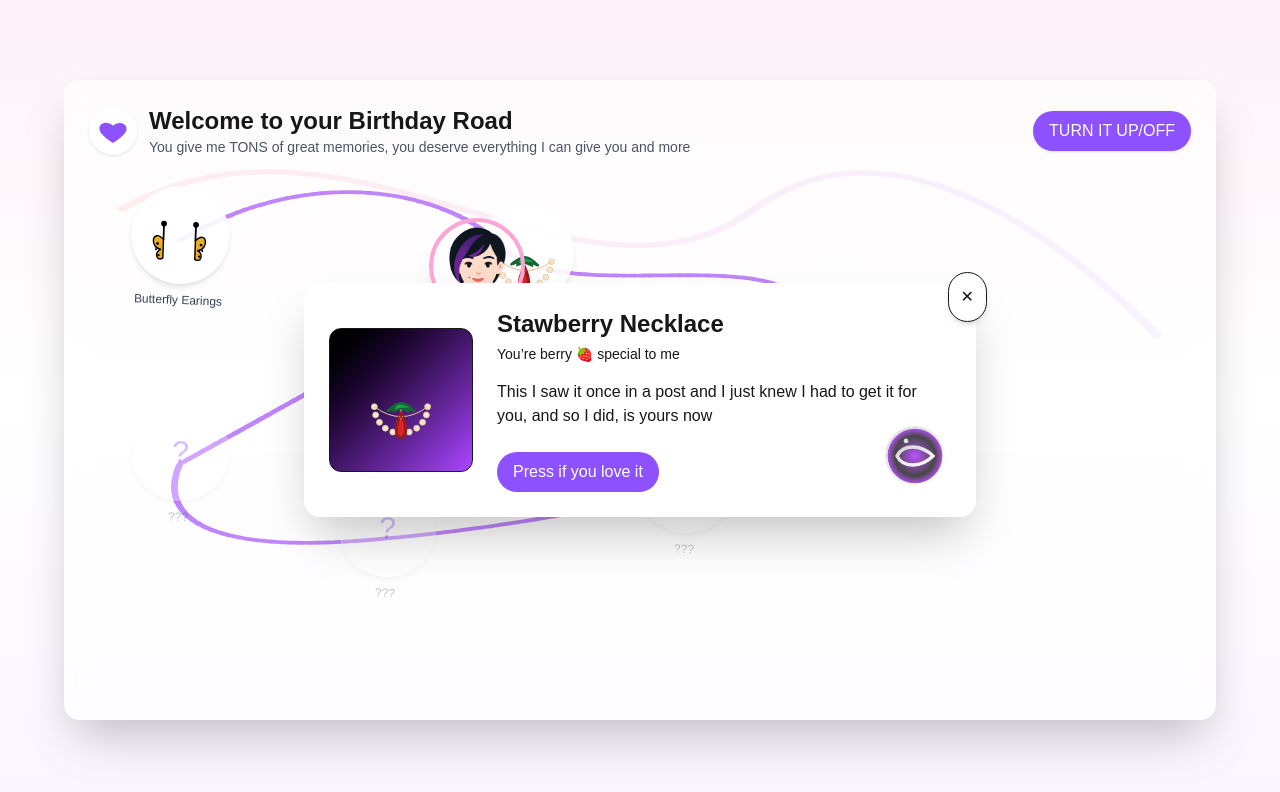
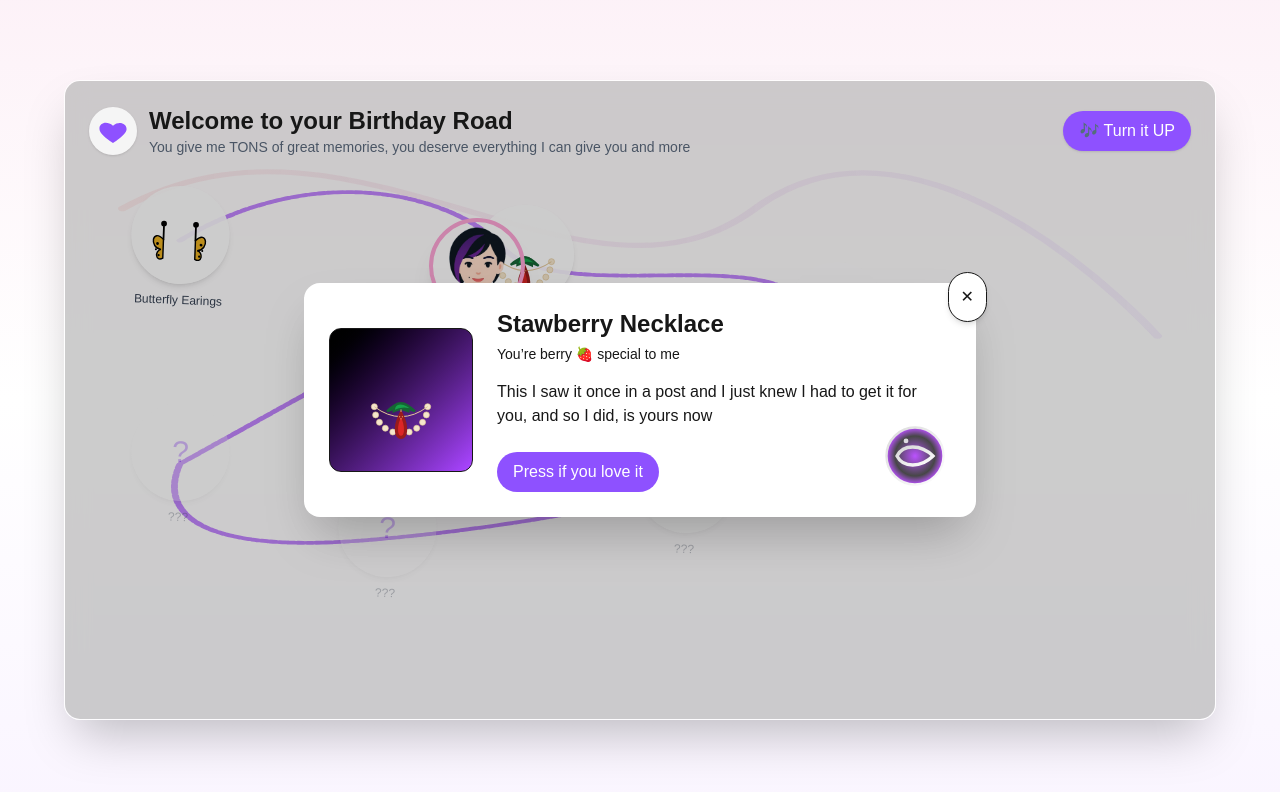
Before and after one commit to dacvazquez/gabys-map, a Next.js app: page / in a window 1280 px wide. Both pictures are taken after a click on the button "Start the journey". Shown: the top 792 px of the page. Built offline with nearby package versions, Linux system fonts and the light colour scheme.

Commit message:
Adding the love song to the mix

```diff
--- a/src/app/components/BirthdayMap.tsx
+++ b/src/app/components/BirthdayMap.tsx
@@ -304,8 +304,11 @@ export default function BirthdayMap() {
   const [revealed, setRevealed] = useState<string[]>([]);
   const [gabyPos, setGabyPos] = useState({ x: gifts[0].x, y: gifts[0].y });
   const [isAutoMoving, setIsAutoMoving] = useState(false);
+  const [isPlaying, setIsPlaying] = useState(false);
+  const audioRef = React.useRef<HTMLAudioElement | null>(null);
 
   useEffect(() => {
+    document.title = "Happy Birthday Pretty Pussy <3"
     if (currentStep < gifts.length) {
       const next = gifts[currentStep];
       setGabyPos({ x: next.x, y: next.y });
@@ -335,7 +338,19 @@ export default function BirthdayMap() {
       {/* Container */}
       <div className="relative w-full max-w-6xl h-[80vh] bg-white/60 backdrop-blur-md rounded-2xl shadow-2xl overflow-hidden border border-white/40">
         {/* Top header */}
-        <header className="absolute top-6 left-6 right-6 flex items-center justify-between">
+        <header className="absolute top-6 left-6 right-6 flex items-center justify-between z-[100]">
+          <audio
+            ref={audioRef}
+            src="/mitski.mp3"
+            loop
+            preload="auto"
+            onError={() =>
+              console.error("Could not load music file")
+            }
+            onPlay={() => console.log("Reproducing audio")}
+            onPause={() => console.log("Paused audio")}
+          />
+
           <div className="flex items-center gap-3">
             <div className="p-2 rounded-full bg-white/80 shadow">
               <Heart className="w-8 h-8 text-violet-500" />
@@ -350,12 +365,31 @@ export default function BirthdayMap() {
               </p>
             </div>
           </div>
-          <div className="flex items-center gap-3">
+          <div className="flex items-center gap-3 relative z-[100]">
             <button
-              onClick={() => setShowIntro((s) => !s)}
-              className="px-4 py-2 bg-violet-500 text-white rounded-full shadow hover:scale-[1.02] transition-transform"
+              onClick={() => {
+                if (!audioRef.current) return;
+                if (isPlaying) {
+                  audioRef.current.pause();
+                  setIsPlaying(false);
+                } else {
+                  // Direct call
+                  const playPromise = audioRef.current.play();
+                  if (playPromise !== undefined) {
+                    playPromise
+                      .then(() => setIsPlaying(true))
+                      .catch((error) => {
+                        console.error("Error, can`t reproduce the song, check files:", error);
+                        alert(
+                          "Error, can`t reproduce the song"
+                        );
+                      });
+                  }
+                }
+              }}
+              className="px-4 py-2 bg-violet-500 text-white rounded-full shadow hover:scale-[1.02] transition-transform relative z-[100] pointer-events-auto"
             >
-              {/* AÑADIR MUSICA DE MISKY*/} TURN IT UP/OFF
+              {isPlaying ? "🔇 Turn it OFF" : "🎶 Turn it UP"}
             </button>
           </div>
         </header>
@@ -526,18 +560,34 @@ export default function BirthdayMap() {
         {/* Active Gift Modal */}
         <AnimatePresence>
           {active && (
+            <>
+              {/* Backdrop - clickable to close, but doesn't block header */}
               <motion.div
                 initial={{ opacity: 0 }}
                 animate={{ opacity: 1 }}
                 exit={{ opacity: 0 }}
-              className="absolute inset-0 flex items-center justify-center p-6 pointer-events-auto z-70"
+                className="absolute inset-0 bg-black/20 pointer-events-auto z-[60]"
+                onClick={() => {
+                  setActive(null);
+                  if (isAutoMoving && currentStep < gifts.length) {
+                    setCurrentStep((s) => s + 1);
+                  }
+                }}
+              />
+              {/* Modal content */}
+              <motion.div
+                initial={{ opacity: 0 }}
+                animate={{ opacity: 1 }}
+                exit={{ opacity: 0 }}
+                className="absolute inset-0 flex items-center justify-center p-6 pointer-events-none z-[70]"
               >
                 <motion.div
                   initial={{ scale: 0.85, y: 20 }}
                   animate={{ scale: 1, y: 0 }}
                   exit={{ scale: 0.85, y: 20 }}
                   transition={{ type: "spring", stiffness: 300, damping: 25 }}
-                className="w-full max-w-2xl bg-white rounded-2xl shadow-2xl border border-white/30 p-6 relative"
+                  className="w-full max-w-2xl bg-white rounded-2xl shadow-2xl border border-white/30 p-6 relative pointer-events-auto"
+                  onClick={(e) => e.stopPropagation()}
                 >
                 <button
                   onClick={() => {
@@ -681,6 +731,7 @@ export default function BirthdayMap() {
                 </motion.div>
               </motion.div>
             </motion.div>
+            </>
           )}
         </AnimatePresence>
 
```
Also changed, not shown: 2 other files (tests, documents, lock files or other folders). Lines whose indentation alone changed are shown as unchanged.
